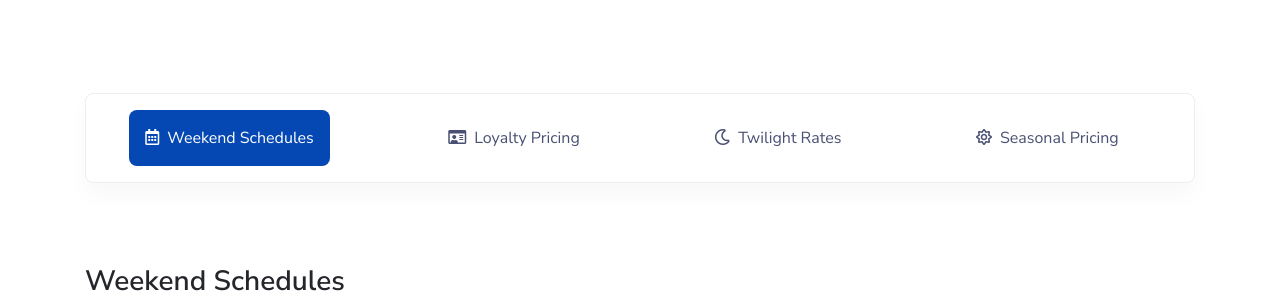
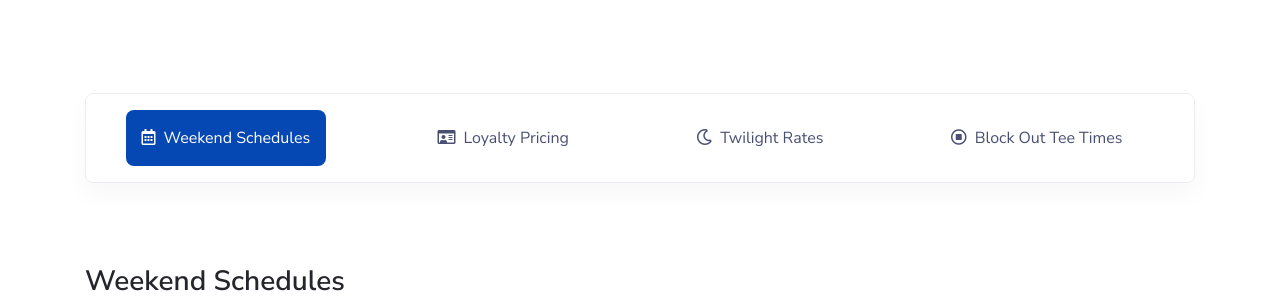
Before and after one commit to easyteegolf/easytee_front, a Jekyll site: the page built from index.html, in a window 1280 px wide and 900 px high, scrolled down 3746 px. Shown: the part 133-433 px from the top of the window. Built offline with Jekyll 4.4.1, drawn with Linux system fonts in a browser that asks for light colours.

Commit message:
add tee sheet block to features, remove seasonal pricing

```diff
--- a/index.html
+++ b/index.html
@@ -156,7 +156,7 @@ order: 0
                                 <a class="nav-item nav-link rounded mr-md-3 active" id="nav-content-weekend-tab" data-toggle="tab" href="#nav-content-weekend" role="tab" aria-controls="nav-content-weekend" aria-selected="true"><span class="d-block"><i class="far fa-calendar-alt"></i><span class="font-weight-normal">Weekend Schedules</span></span></a>
                                 <a class="nav-item nav-link rounded mr-md-3" id="nav-rank-loyalty-tab" data-toggle="tab" href="#nav-rank-loyalty" role="tab" aria-controls="nav-rank-loyalty" aria-selected="false"><i class="far fa-id-card"></i><span class="font-weight-normal">Loyalty Pricing</span></a>
                                 <a class="nav-item nav-link rounded mr-md-3" id="nav-web-twilight-tab" data-toggle="tab" href="#nav-web-twilight" role="tab" aria-controls="nav-web-twilight" aria-selected="false"><i class="far fa-moon"></i><span class="font-weight-normal">Twilight Rates</span></a>
-                                <a class="nav-item nav-link rounded mr-md-3" id="nav-backlink-season-tab" data-toggle="tab" href="#nav-backlink-season" role="tab" aria-controls="nav-backlink-season" aria-selected="false"><i class="far fa-sun"></i><span class="font-weight-normal">Seasonal Pricing</span></a>
+                                <a class="nav-item nav-link rounded mr-md-3" id="nav-backlink-season-tab" data-toggle="tab" href="#nav-backlink-season" role="tab" aria-controls="nav-backlink-season" aria-selected="false"><i class="far fa-stop-circle"></i><span class="font-weight-normal">Block Out Tee Times</span></a>
 
                             </div>
                         </nav>
@@ -204,8 +204,8 @@ order: 0
                             <div class="tab-pane fade" id="nav-backlink-season" role="tabpanel" aria-labelledby="nav-backlink-season-tab">
                                 <div class="row justify-content-between align-items-center">
                                     <div class="col-12 col-md-12">
-                                        <h3 class="mb-4">Seasonal Pricing</h3>
-                                        <p class="lead">Many courses run different hours and pricing in the spring, fall, and winter. With Easy Tee, you never have to worry about updating your schedules or pricing again. Just set it up once, and your schedule and prices will automatically update at the right time.</p>
+                                        <h3 class="mb-4">Block Out Tee Times</h3>
+                                        <p class="lead">Need to block out a large block of tee times for a tournament or league play? Easy Tee makes this quick and easy with our tee sheet block feature.</p>
                                     </div>
                                     <!-- <div class="col-12 col-md-6">
                                         <img class="shadow rounded" src="../assets/img/saas-platform-4.jpg" alt="SaaS Platform Preview 4">
```
